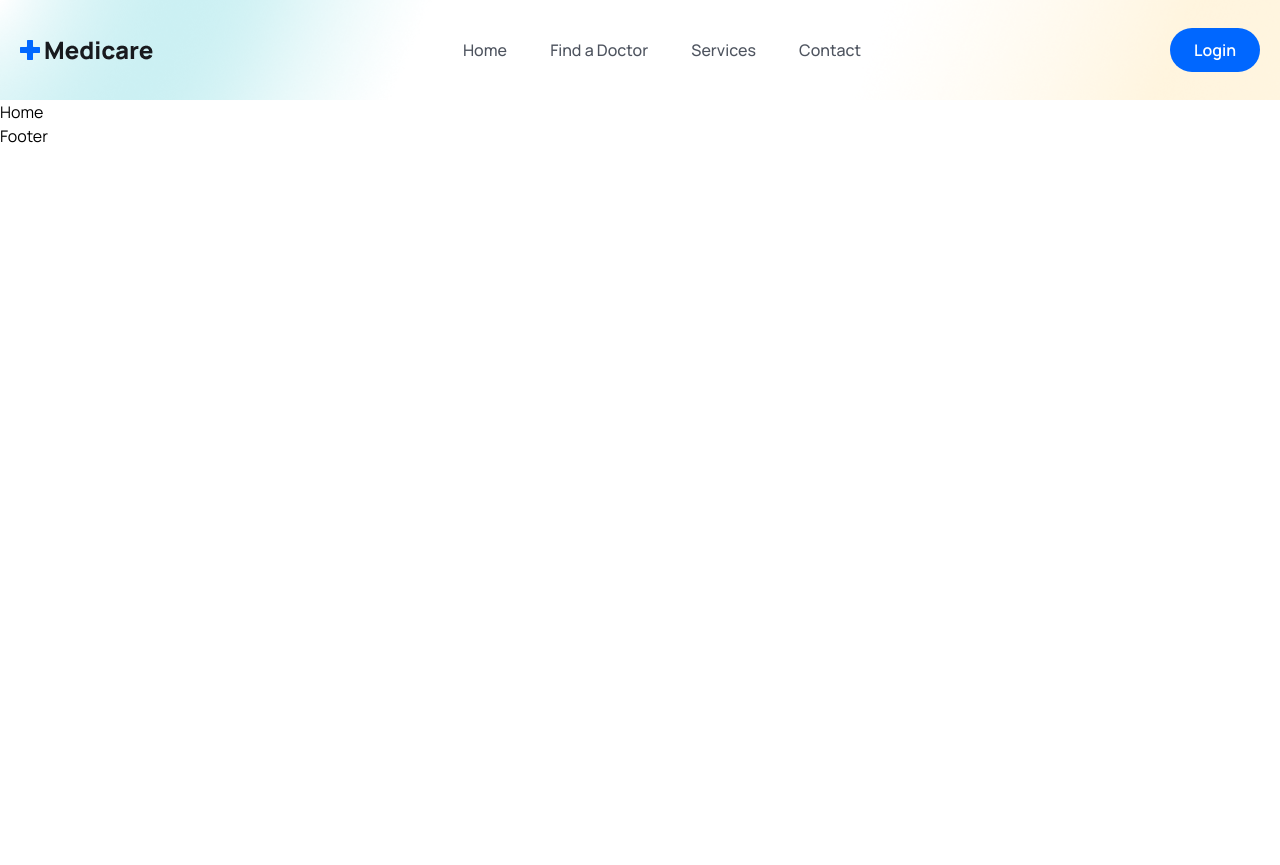
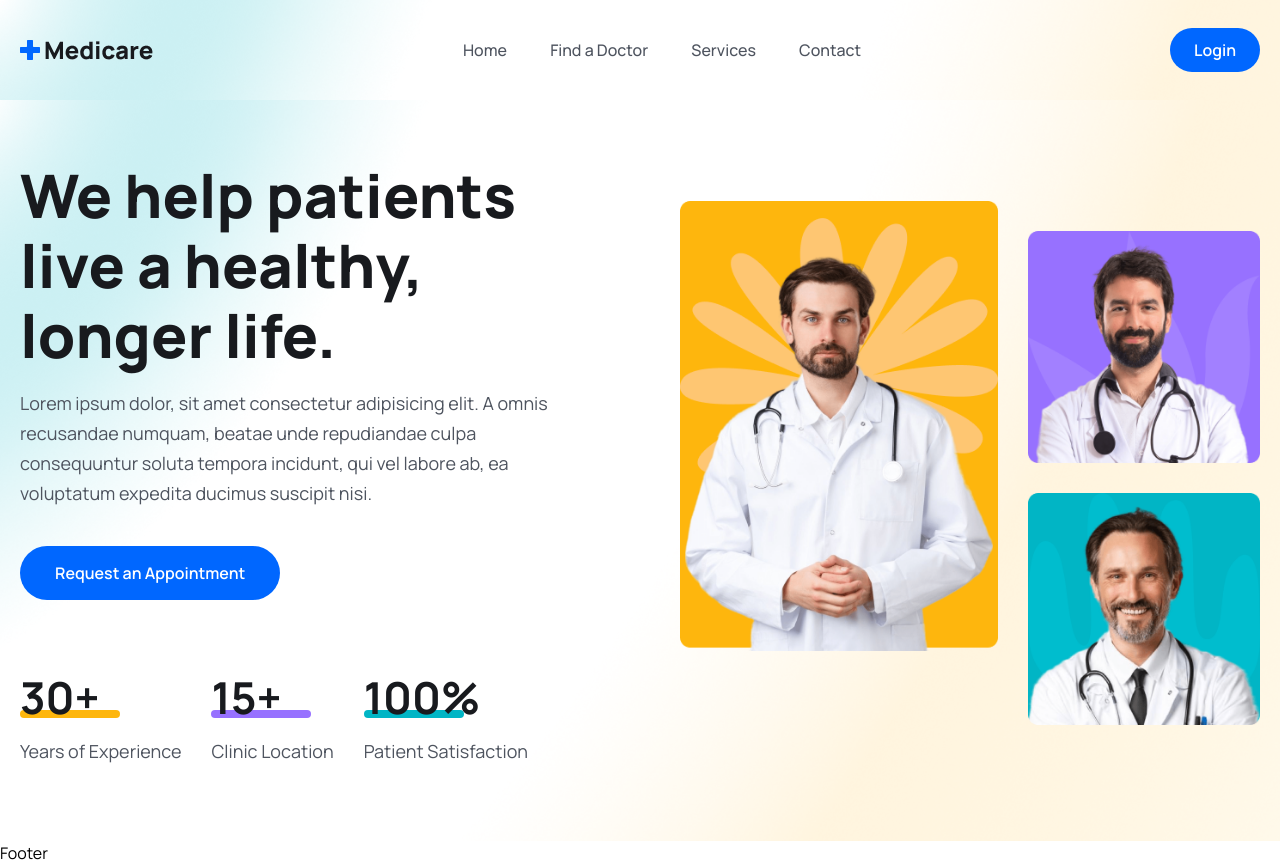
Before and after one commit to Junnam2806/Medical-Booking, a React (Vite) app in the folder frontend/: page / in a window 1280 px wide. Before the commit the page ends 800 px from the top, so only its background shows below. Built offline with nearby package versions, Linux system fonts and the light colour scheme.

Commit message:
This is hero section

```diff
--- a/frontend/src/index.css
+++ b/frontend/src/index.css
@@ -28,6 +28,10 @@
     .header {
         @apply bg-[url('./assets/images/mask.png')] bg-no-repeat bg-center bg-cover w-full h-[100px] leading-[100px]
     }
+
+    .hero__section {
+        @apply bg-[url('./assets/images/hero-bg.png')] bg-no-repeat bg-center bg-cover
+    }
 }
 
 @media only screen and (max-width: 1024px) {
--- a/frontend/src/pages/Home.jsx
+++ b/frontend/src/pages/Home.jsx
@@ -1,9 +1,75 @@
-import React from 'react'
+import React from "react";
+import heroImg1 from "../assets/images/hero-img01.png";
+import heroImg2 from "../assets/images/hero-img02.png";
+import heroImg3 from "../assets/images/hero-img03.png";
 
 const Home = () => {
   return (
-    <div>Home</div>
-  )
-}
+    <>
 
-export default Home
+        <section className="hero__section pt-[60px] 2xl:h-[800px]">
+          <div className="container">
+            <div className="flex flex-col lg:flex-row gap-[90px] items-center justify-between">
+              {/* Content */}
+              <div>
+                <div className="lg:w-[570px]">
+                  <h1 className="text-[36px] leading-[46px] text-headingColor font-[800] md:text-[60px] md:leading-[70px]">
+                    We help patients live a healthy, longer life.
+                  </h1>
+                  <p className="text__para">
+                    Lorem ipsum dolor, sit amet consectetur adipisicing elit. A
+                    omnis recusandae numquam, beatae unde repudiandae culpa
+                    consequuntur soluta tempora incidunt, qui vel labore ab, ea
+                    voluptatum expedita ducimus suscipit nisi.
+                  </p>
+
+                  <button className="btn">Request an Appointment</button>
+                </div>
+
+                {/* Hero counter */}
+                <div className="mt-[30px] lg:mt-[70px] flex flex-col lg:flex-row lg:items-center gap-5 lg:gap-[30px]">
+                  <div>
+                    <h2 className="text0[36px] leading-[56px] lg:text-[44px] lg:leading-[54px] font-[700] text-headingColor">
+                      30+
+                    </h2>
+                    <span className="w-[100px] h-2 bg-yellowColor rounded-full block mt-[-14px]"></span>
+                    <p className="text__para">Years of Experience</p>
+                  </div>
+
+                  <div>
+                    <h2 className="text0[36px] leading-[56px] lg:text-[44px] lg:leading-[54px] font-[700] text-headingColor">
+                      15+
+                    </h2>
+                    <span className="w-[100px] h-2 bg-purpleColor rounded-full block mt-[-14px]"></span>
+                    <p className="text__para">Clinic Location</p>
+                  </div>
+
+                  <div>
+                    <h2 className="text0[36px] leading-[56px] lg:text-[44px] lg:leading-[54px] font-[700] text-headingColor">
+                      100%
+                    </h2>
+                    <span className="w-[100px] h-2 bg-irisBlueColor rounded-full block mt-[-14px]"></span>
+                    <p className="text__para">Patient Satisfaction</p>
+                  </div>
+                </div>
+              </div>
+
+              <div className="flex gap-[30px] justify-end">
+                <div>
+                  <img className="w-full" src={heroImg1} alt="" />
+                </div>
+
+                <div>
+                  <img className="w-full mb-[30px] mt-[30px]" src={heroImg2} alt="" />
+                  <img className="w-full" src={heroImg3} alt="" />
+                </div>
+              </div>
+            </div>
+          </div>
+        </section>
+
+    </>
+  );
+};
+
+export default Home;
```
